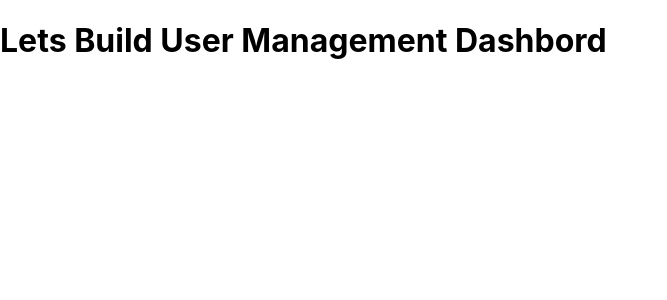
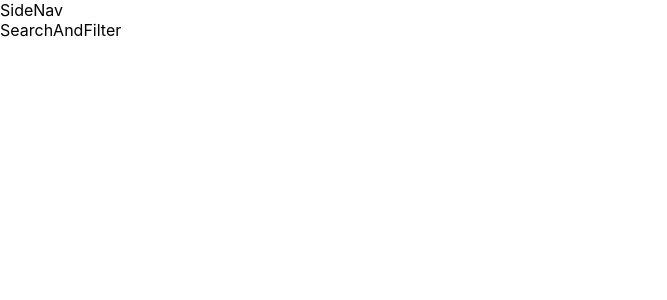
Before and after one commit to Aniket-1295/UserManagementDashbord, a React (Create React App) app: page /search in a window 1280 px wide. Shown: the top 300 px of the page, without its empty margins (0-667 px from the left). Built offline with nearby package versions, Linux system fonts and the light colour scheme.

Commit message:
Added The Component Flow And Routing

```diff
--- a/package.json
+++ b/package.json
@@ -6,6 +6,7 @@
     "cra-template": "1.2.0",
     "react": "^19.0.0",
     "react-dom": "^19.0.0",
+    "react-router-dom": "^7.1.3",
     "react-scripts": "5.0.1",
     "web-vitals": "^4.2.4"
   },
--- a/src/App.js
+++ b/src/App.js
@@ -1,12 +1,48 @@
+import React from 'react';
+import { BrowserRouter as Router, Route, Routes } from 'react-router-dom';
+
+import Dashboard from './components/Dashboard';
+import UserList from './components/UserList';
+import SideNav from './components/SideNav';
+import ViewUsers from './components/ViewUsers';
+import SearchAndFilter from './components/SearchAndFilter';
+import UserForm from './components/UserForm';
+
+
+
 
 
 function App() {
   return (
-    <div className="App">
+    // <div className="App">
 
-      <h1> Lets Build User Management Dashbord</h1>
+    //   <h1> Lets Build User Management Dashbord</h1>
 
+
+
+
+
+    // </div>
+
+    <Router>
+    <div className="app-container">
+      <SideNav />
+      <div className="content-container">
+        <Routes>
+          <Route path="/" element={<Dashboard/>} />
+          <Route path="/users" element={<UserList/>} />
+          <Route path="/users/create" element={<UserForm />} />
+          <Route path="/view-users" element={<ViewUsers/>} />
+          <Route path="/users/edit/:id" element={<UserForm/>} />
+          <Route path="/search" element={<SearchAndFilter/>} />
+
+        </Routes>
+      </div>
     </div>
+  </Router>
+
+
+
   );
 }
 
--- /dev/null
+++ b/src/components/Dashboard.js
@@ -0,0 +1,9 @@
+import React from 'react'
+
+const Dashboard = () => {
+  return (
+    <div>Dashboard</div>
+  )
+}
+
+export default Dashboard
--- /dev/null
+++ b/src/components/SearchAndFilter.js
@@ -0,0 +1,9 @@
+import React from 'react'
+
+const SearchAndFilter = () => {
+  return (
+    <div>SearchAndFilter</div>
+  )
+}
+
+export default SearchAndFilter
--- /dev/null
+++ b/src/components/SideNav.js
@@ -0,0 +1,9 @@
+import React from 'react'
+
+const SideNav = () => {
+  return (
+    <div>SideNav</div>
+  )
+}
+
+export default SideNav
--- /dev/null
+++ b/src/components/UserForm.js
@@ -0,0 +1,9 @@
+import React from 'react'
+
+const UserForm = () => {
+  return (
+    <div>UserForm</div>
+  )
+}
+
+export default UserForm
--- /dev/null
+++ b/src/components/UserList.js
@@ -0,0 +1,9 @@
+import React from 'react'
+
+const UserList = () => {
+  return (
+    <div>UserList</div>
+  )
+}
+
+export default UserList
--- /dev/null
+++ b/src/components/ViewUsers.js
@@ -0,0 +1,9 @@
+import React from 'react'
+
+const ViewUsers = () => {
+  return (
+    <div>ViewUsers</div>
+  )
+}
+
+export default ViewUsers
```
Also changed, not shown: src/components/UserDetailPopup.js (added, +9 -0 lines), 1 other file (tests, documents, lock files or other folders).
